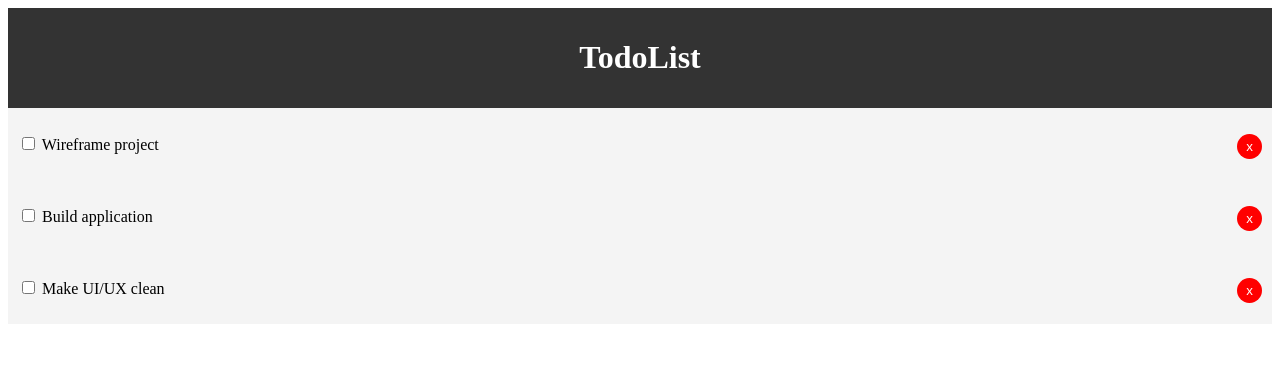
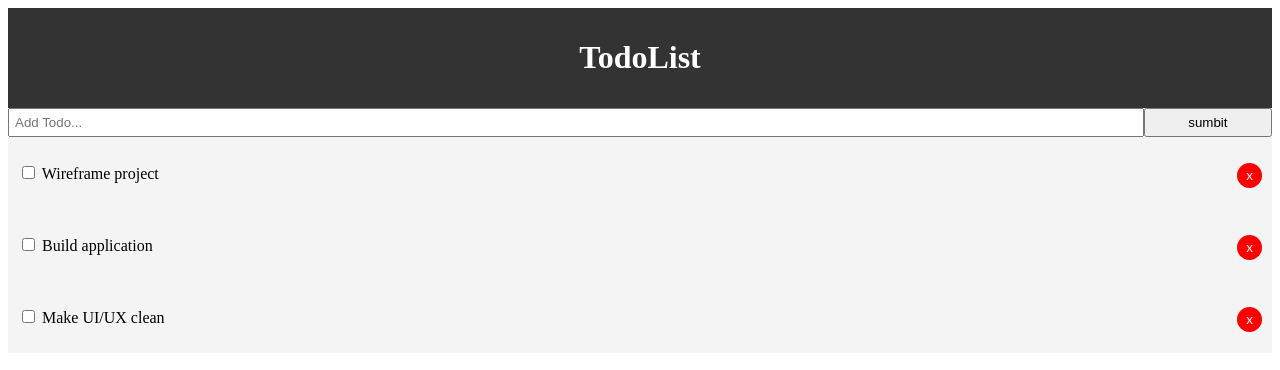
Before and after one commit to nickdurbin/react-todo-app, a React (Create React App) app: page / in a window 1280 px wide. Shown: the top 370 px of the page. Built offline with nearby package versions, Linux system fonts and the light colour scheme.

Commit message:
Created the add functionality to the todo list app with a submit button.

```diff
--- a/src/App.css
+++ b/src/App.css
@@ -14,3 +14,21 @@
   color: #333;
   text-decoration: none;
 }
+
+.container {
+  padding: 0 1rem;
+}
+
+.btn {
+  display: inline-block;
+  border: none;
+  background: #555;
+  color: #fff;
+  padding: 7px 20px;
+  cursor: pointer;
+}
+
+.btn:hover {
+  background: #666;
+  transform: scale(1.04);
+}
--- a/src/App.js
+++ b/src/App.js
@@ -1,6 +1,7 @@
 import React, { Component } from 'react';
 import Header from './components/layout/Header';
 import Todos from './components/Todos';
+import AddTodo from './components/AddTodo'
 
 class App extends Component {
   state = {
@@ -41,8 +42,12 @@
   render() {
     return (
       <div className="App">
-        <Header />
-        <Todos todos={this.state.todos} markComplete={this.markComplete} delTodo={this.delTodo} />
+        <div className="container">
+          <Header />
+          <AddTodo />
+          <Todos
+          todos={this.state.todos} markComplete={this.markComplete} delTodo={this.delTodo} />
+        </div>
       </div>
     );
   }
--- /dev/null
+++ b/src/components/AddTodo.js
@@ -0,0 +1,23 @@
+import React, { Component } from 'react'
+
+export class AddTodo extends Component {
+  render() {
+    return (
+      <form style={{ display: 'flex' }}>
+        <input
+          type="text"
+          name="title"
+          style={{ flex: '10', padding: '5px' }}
+          placeholder="Add Todo..." />
+        <input
+          type="submit"
+          value="sumbit"
+          className="btn"
+          style={{ flex: '1' }}
+          />
+      </form>
+    )
+  }
+}
+
+export default AddTodo;
```
